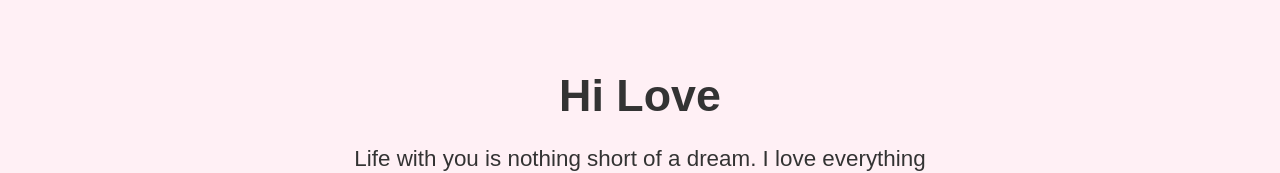
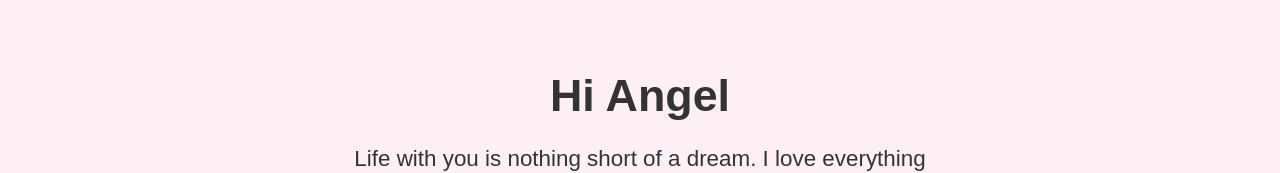
Before and after one commit to mbr1720/question, a plain HTML site: page index.html in a window 1280 px wide. Shown: the top 173 px of the page. Drawn offline with Linux system fonts and the light colour scheme.

Commit message:
index.html

```diff
--- a/index.html
+++ b/index.html
@@ -91,7 +91,7 @@
   </audio>
 
   <div class="container">
-    <h1>Hi Love</h1>
+    <h1>Hi Angel</h1>
     <p class="message">
       Life with you is nothing short of a dream. I love everything about you even when you think I should not.
       You make the hard days easier and the good days better. You are everything and more in my eyes. Thank you for being you. Now I must formally ask…
```
